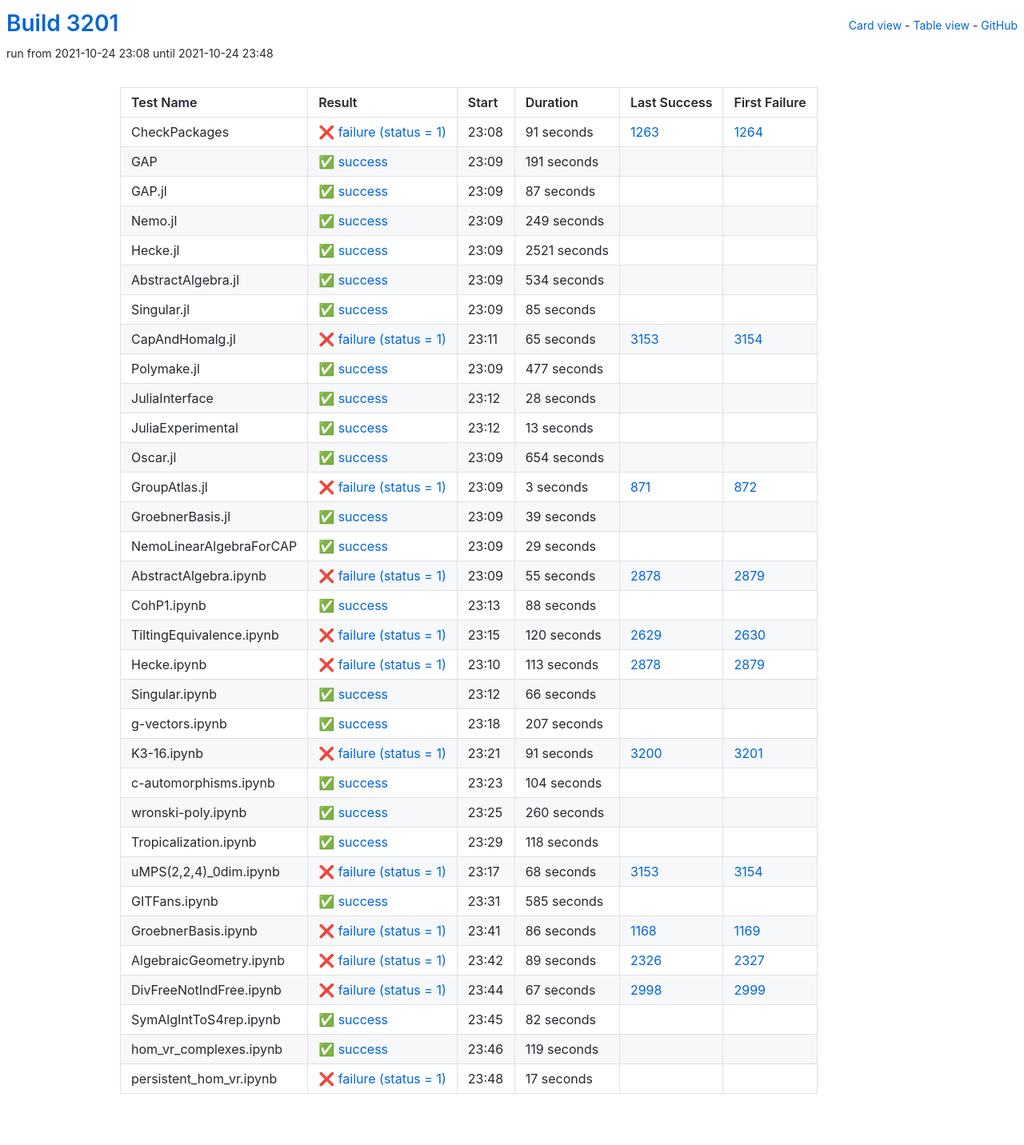
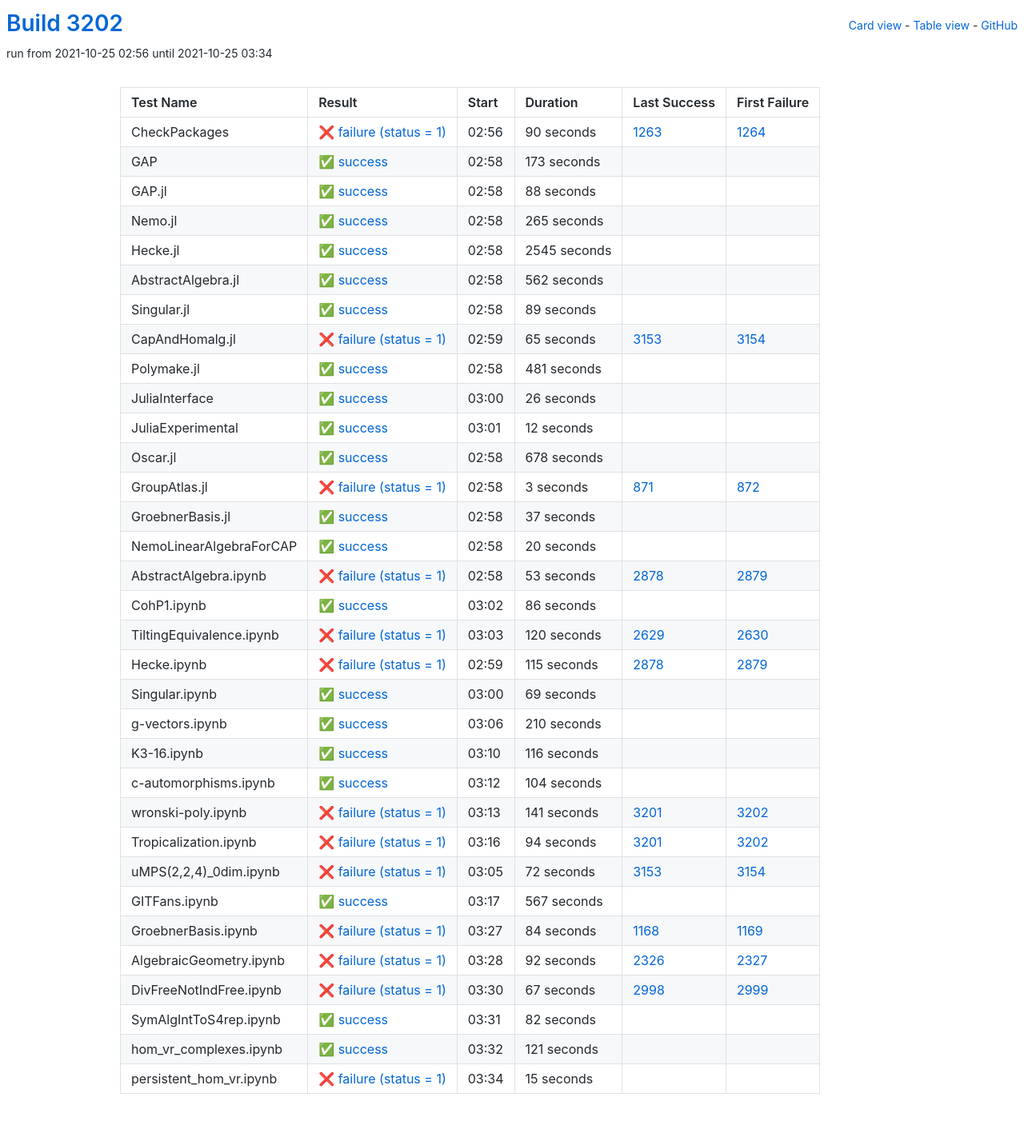
Before and after one commit to oscar-system/oscar-ci-status-stable, a Jekyll site: the page built from table.html, in a window 1280 px wide. Shown: the whole page at 80% size. Built offline with Jekyll 4.4.1, drawn with Linux system fonts in a browser that asks for light colours.

Commit message:
Build #3202

```diff
--- a/_data/ci.yml
+++ b/_data/ci.yml
@@ -1,6 +1,6 @@
 ---
-build: 3201
-build_url: https://oscarci.mathematik.uni-kl.de/job/oscar-stable/3201/
+build: 3202
+build_url: https://oscarci.mathematik.uni-kl.de/job/oscar-stable/3202/
 job: oscar-stable
 organization: oscar-system
 repo: oscar-ci-status-stable
@@ -8,92 +8,92 @@ repourl: https://github.com/oscar-system/oscar-ci-status-stable
 tests:
 - name: CheckPackages
   id: checkpackages
-  log: https://oscarci.mathematik.uni-kl.de/job/oscar-stable/3201/artifact/logs/build-3201/CheckPackages.log
-  start: 2021-10-24 23:08
+  log: https://oscarci.mathematik.uni-kl.de/job/oscar-stable/3202/artifact/logs/build-3202/CheckPackages.log
+  start: 2021-10-25 02:56
   success: false
   exitcode: 1
   status: failure
-  duration: 91
+  duration: 90
   last_success: 1263
   last_success_url: https://oscarci.mathematik.uni-kl.de/job/oscar-stable/1263/
   first_failure: 1264
   first_failure_url: https://oscarci.mathematik.uni-kl.de/job/oscar-stable/1264/
 - name: GAP
   id: gap
-  log: https://oscarci.mathematik.uni-kl.de/job/oscar-stable/3201/artifact/logs/build-3201/GAP.log
-  start: 2021-10-24 23:09
+  log: https://oscarci.mathematik.uni-kl.de/job/oscar-stable/3202/artifact/logs/build-3202/GAP.log
+  start: 2021-10-25 02:58
   success: true
   exitcode: 0
   status: success
-  duration: 191
+  duration: 173
   last_success: false
   last_success_url:
   first_failure: false
   first_failure_url:
 - name: GAP.jl
   id: gap-jl
-  log: https://oscarci.mathematik.uni-kl.de/job/oscar-stable/3201/artifact/logs/build-3201/GAP.jl.log
-  start: 2021-10-24 23:09
+  log: https://oscarci.mathematik.uni-kl.de/job/oscar-stable/3202/artifact/logs/build-3202/GAP.jl.log
+  start: 2021-10-25 02:58
   success: true
   exitcode: 0
   status: success
-  duration: 87
+  duration: 88
   last_success: false
   last_success_url:
   first_failure: false
   first_failure_url:
 - name: Nemo.jl
   id: nemo-jl
-  log: https://oscarci.mathematik.uni-kl.de/job/oscar-stable/3201/artifact/logs/build-3201/Nemo.jl.log
-  start: 2021-10-24 23:09
+  log: https://oscarci.mathematik.uni-kl.de/job/oscar-stable/3202/artifact/logs/build-3202/Nemo.jl.log
+  start: 2021-10-25 02:58
   success: true
   exitcode: 0
   status: success
-  duration: 249
+  duration: 265
   last_success: false
   last_success_url:
   first_failure: false
   first_failure_url:
 - name: Hecke.jl
   id: hecke-jl
-  log: https://oscarci.mathematik.uni-kl.de/job/oscar-stable/3201/artifact/logs/build-3201/Hecke.jl.log
-  start: 2021-10-24 23:09
+  log: https://oscarci.mathematik.uni-kl.de/job/oscar-stable/3202/artifact/logs/build-3202/Hecke.jl.log
+  start: 2021-10-25 02:58
   success: true
   exitcode: 0
   status: success
-  duration: 2521
+  duration: 2545
   last_success: false
   last_success_url:
   first_failure: false
   first_failure_url:
 - name: AbstractAlgebra.jl
   id: abstractalgebra-jl
-  log: https://oscarci.mathematik.uni-kl.de/job/oscar-stable/3201/artifact/logs/build-3201/AbstractAlgebra.jl.log
-  start: 2021-10-24 23:09
+  log: https://oscarci.mathematik.uni-kl.de/job/oscar-stable/3202/artifact/logs/build-3202/AbstractAlgebra.jl.log
+  start: 2021-10-25 02:58
   success: true
   exitcode: 0
   status: success
-  duration: 534
+  duration: 562
   last_success: false
   last_success_url:
   first_failure: false
   first_failure_url:
 - name: Singular.jl
   id: singular-jl
-  log: https://oscarci.mathematik.uni-kl.de/job/oscar-stable/3201/artifact/logs/build-3201/Singular.jl.log
-  start: 2021-10-24 23:09
+  log: https://oscarci.mathematik.uni-kl.de/job/oscar-stable/3202/artifact/logs/build-3202/Singular.jl.log
+  start: 2021-10-25 02:58
   success: true
   exitcode: 0
   status: success
-  duration: 85
+  duration: 89
   last_success: false
   last_success_url:
   first_failure: false
   first_failure_url:
 - name: CapAndHomalg.jl
   id: capandhomalg-jl
-  log: https://oscarci.mathematik.uni-kl.de/job/oscar-stable/3201/artifact/logs/build-3201/CapAndHomalg.jl.log
-  start: 2021-10-24 23:11
+  log: https://oscarci.mathematik.uni-kl.de/job/oscar-stable/3202/artifact/logs/build-3202/CapAndHomalg.jl.log
+  start: 2021-10-25 02:59
   success: false
   exitcode: 1
   status: failure
@@ -104,56 +104,56 @@ tests:
   first_failure_url: https://oscarci.mathematik.uni-kl.de/job/oscar-stable/3154/
 - name: Polymake.jl
   id: polymake-jl
-  log: https://oscarci.mathematik.uni-kl.de/job/oscar-stable/3201/artifact/logs/build-3201/Polymake.jl.log
-  start: 2021-10-24 23:09
+  log: https://oscarci.mathematik.uni-kl.de/job/oscar-stable/3202/artifact/logs/build-3202/Polymake.jl.log
+  start: 2021-10-25 02:58
   success: true
   exitcode: 0
   status: success
-  duration: 477
+  duration: 481
   last_success: false
   last_success_url:
   first_failure: false
   first_failure_url:
 - name: JuliaInterface
   id: juliainterface
-  log: https://oscarci.mathematik.uni-kl.de/job/oscar-stable/3201/artifact/logs/build-3201/JuliaInterface.log
-  start: 2021-10-24 23:12
+  log: https://oscarci.mathematik.uni-kl.de/job/oscar-stable/3202/artifact/logs/build-3202/JuliaInterface.log
+  start: 2021-10-25 03:00
   success: true
   exitcode: 0
   status: success
-  duration: 28
+  duration: 26
   last_success: false
   last_success_url:
   first_failure: false
   first_failure_url:
 - name: JuliaExperimental
   id: juliaexperimental
-  log: https://oscarci.mathematik.uni-kl.de/job/oscar-stable/3201/artifact/logs/build-3201/JuliaExperimental.log
-  start: 2021-10-24 23:12
+  log: https://oscarci.mathematik.uni-kl.de/job/oscar-stable/3202/artifact/logs/build-3202/JuliaExperimental.log
+  start: 2021-10-25 03:01
   success: true
   exitcode: 0
   status: success
-  duration: 13
+  duration: 12
   last_success: false
   last_success_url:
   first_failure: false
   first_failure_url:
 - name: Oscar.jl
   id: oscar-jl
-  log: https://oscarci.mathematik.uni-kl.de/job/oscar-stable/3201/artifact/logs/build-3201/Oscar.jl.log
-  start: 2021-10-24 23:09
+  log: https://oscarci.mathematik.uni-kl.de/job/oscar-stable/3202/artifact/logs/build-3202/Oscar.jl.log
+  start: 2021-10-25 02:58
   success: true
   exitcode: 0
   status: success
-  duration: 654
+  duration: 678
   last_success: false
   last_success_url:
   first_failure: false
   first_failure_url:
 - name: GroupAtlas.jl
   id: groupatlas-jl
-  log: https://oscarci.mathematik.uni-kl.de/job/oscar-stable/3201/artifact/logs/build-3201/GroupAtlas.jl.log
-  start: 2021-10-24 23:09
+  log: https://oscarci.mathematik.uni-kl.de/job/oscar-stable/3202/artifact/logs/build-3202/GroupAtlas.jl.log
+  start: 2021-10-25 02:58
   success: false
   exitcode: 1
   status: failure
@@ -164,56 +164,56 @@ tests:
   first_failure_url: https://oscarci.mathematik.uni-kl.de/job/oscar-stable/872/
 - name: GroebnerBasis.jl
   id: groebnerbasis-jl
-  log: https://oscarci.mathematik.uni-kl.de/job/oscar-stable/3201/artifact/logs/build-3201/GroebnerBasis.jl.log
-  start: 2021-10-24 23:09
+  log: https://oscarci.mathematik.uni-kl.de/job/oscar-stable/3202/artifact/logs/build-3202/GroebnerBasis.jl.log
+  start: 2021-10-25 02:58
   success: true
   exitcode: 0
   status: success
-  duration: 39
+  duration: 37
   last_success: false
   last_success_url:
   first_failure: false
   first_failure_url:
 - name: NemoLinearAlgebraForCAP
   id: nemolinearalgebraforcap
-  log: https://oscarci.mathematik.uni-kl.de/job/oscar-stable/3201/artifact/logs/build-3201/NemoLinearAlgebraForCAP.log
-  start: 2021-10-24 23:09
+  log: https://oscarci.mathematik.uni-kl.de/job/oscar-stable/3202/artifact/logs/build-3202/NemoLinearAlgebraForCAP.log
+  start: 2021-10-25 02:58
   success: true
   exitcode: 0
   status: success
-  duration: 29
+  duration: 20
   last_success: false
   last_success_url:
   first_failure: false
   first_failure_url:
 - name: AbstractAlgebra.ipynb
   id: abstractalgebra-ipynb
-  log: https://oscarci.mathematik.uni-kl.de/job/oscar-stable/3201/artifact/logs/build-3201/AbstractAlgebra.ipynb.log
-  start: 2021-10-24 23:09
+  log: https://oscarci.mathematik.uni-kl.de/job/oscar-stable/3202/artifact/logs/build-3202/AbstractAlgebra.ipynb.log
+  start: 2021-10-25 02:58
   success: false
   exitcode: 1
   status: failure
-  duration: 55
+  duration: 53
   last_success: 2878
   last_success_url: https://oscarci.mathematik.uni-kl.de/job/oscar-stable/2878/
   first_failure: 2879
   first_failure_url: https://oscarci.mathematik.uni-kl.de/job/oscar-stable/2879/
 - name: CohP1.ipynb
   id: cohp1-ipynb
-  log: https://oscarci.mathematik.uni-kl.de/job/oscar-stable/3201/artifact/logs/build-3201/CohP1.ipynb.log
-  start: 2021-10-24 23:13
+  log: https://oscarci.mathematik.uni-kl.de/job/oscar-stable/3202/artifact/logs/build-3202/CohP1.ipynb.log
+  start: 2021-10-25 03:02
   success: true
   exitcode: 0
   status: success
-  duration: 88
+  duration: 86
   last_success: false
   last_success_url:
   first_failure: false
   first_failure_url:
 - name: TiltingEquivalence.ipynb
   id: tiltingequivalence-ipynb
-  log: https://oscarci.mathematik.uni-kl.de/job/oscar-stable/3201/artifact/logs/build-3201/TiltingEquivalence.ipynb.log
-  start: 2021-10-24 23:15
+  log: https://oscarci.mathematik.uni-kl.de/job/oscar-stable/3202/artifact/logs/build-3202/TiltingEquivalence.ipynb.log
+  start: 2021-10-25 03:03
   success: false
   exitcode: 1
   status: failure
@@ -224,56 +224,56 @@ tests:
   first_failure_url: https://oscarci.mathematik.uni-kl.de/job/oscar-stable/2630/
 - name: Hecke.ipynb
   id: hecke-ipynb
-  log: https://oscarci.mathematik.uni-kl.de/job/oscar-stable/3201/artifact/logs/build-3201/Hecke.ipynb.log
-  start: 2021-10-24 23:10
+  log: https://oscarci.mathematik.uni-kl.de/job/oscar-stable/3202/artifact/logs/build-3202/Hecke.ipynb.log
+  start: 2021-10-25 02:59
   success: false
   exitcode: 1
   status: failure
-  duration: 113
+  duration: 115
   last_success: 2878
   last_success_url: https://oscarci.mathematik.uni-kl.de/job/oscar-stable/2878/
   first_failure: 2879
   first_failure_url: https://oscarci.mathematik.uni-kl.de/job/oscar-stable/2879/
 - name: Singular.ipynb
   id: singular-ipynb
-  log: https://oscarci.mathematik.uni-kl.de/job/oscar-stable/3201/artifact/logs/build-3201/Singular.ipynb.log
-  start: 2021-10-24 23:12
+  log: https://oscarci.mathematik.uni-kl.de/job/oscar-stable/3202/artifact/logs/build-3202/Singular.ipynb.log
+  start: 2021-10-25 03:00
   success: true
   exitcode: 0
   status: success
-  duration: 66
+  duration: 69
   last_success: false
   last_success_url:
   first_failure: false
   first_failure_url:
 - name: g-vectors.ipynb
   id: g-vectors-ipynb
-  log: https://oscarci.mathematik.uni-kl.de/job/oscar-stable/3201/artifact/logs/build-3201/g-vectors.ipynb.log
-  start: 2021-10-24 23:18
+  log: https://oscarci.mathematik.uni-kl.de/job/oscar-stable/3202/artifact/logs/build-3202/g-vectors.ipynb.log
+  start: 2021-10-25 03:06
   success: true
   exitcode: 0
   status: success
-  duration: 207
+  duration: 210
   last_success: false
   last_success_url:
   first_failure: false
   first_failure_url:
 - name: K3-16.ipynb
   id: k3-16-ipynb
-  log: https://oscarci.mathematik.uni-kl.de/job/oscar-stable/3201/artifact/logs/build-3201/K3-16.ipynb.log
-  start: 2021-10-24 23:21
-  success: false
-  exitcode: 1
-  status: failure
-  duration: 91
-  last_success: 3200
-  last_success_url: https://oscarci.mathematik.uni-kl.de/job/oscar-stable/3200/
-  first_failure: 3201
-  first_failure_url: https://oscarci.mathematik.uni-kl.de/job/oscar-stable/3201/
+  log: https://oscarci.mathematik.uni-kl.de/job/oscar-stable/3202/artifact/logs/build-3202/K3-16.ipynb.log
+  start: 2021-10-25 03:10
+  success: true
+  exitcode: 0
+  status: success
+  duration: 116
+  last_success: false
+  last_success_url:
+  first_failure: false
+  first_failure_url:
 - name: c-automorphisms.ipynb
   id: c-automorphisms-ipynb
-  log: https://oscarci.mathematik.uni-kl.de/job/oscar-stable/3201/artifact/logs/build-3201/c-automorphisms.ipynb.log
-  start: 2021-10-24 23:23
+  log: https://oscarci.mathematik.uni-kl.de/job/oscar-stable/3202/artifact/logs/build-3202/c-automorphisms.ipynb.log
+  start: 2021-10-25 03:12
   success: true
   exitcode: 0
   status: success
@@ -284,80 +284,80 @@ tests:
   first_failure_url:
 - name: wronski-poly.ipynb
   id: wronski-poly-ipynb
-  log: https://oscarci.mathematik.uni-kl.de/job/oscar-stable/3201/artifact/logs/build-3201/wronski-poly.ipynb.log
-  start: 2021-10-24 23:25
-  success: true
-  exitcode: 0
-  status: success
-  duration: 260
-  last_success: false
-  last_success_url:
-  first_failure: false
-  first_failure_url:
-- name: Tropicalization.ipynb
-  id: tropicalization-ipynb
-  log: https://oscarci.mathematik.uni-kl.de/job/oscar-stable/3201/artifact/logs/build-3201/Tropicalization.ipynb.log
-  start: 2021-10-24 23:29
-  success: true
-  exitcode: 0
-  status: success
-  duration: 118
-  last_success: false
-  last_success_url:
-  first_failure: false
-  first_failure_url:
-- name: uMPS(2,2,4)_0dim.ipynb
-  id: umps-2-2-4-0dim-ipynb
-  log: https://oscarci.mathematik.uni-kl.de/job/oscar-stable/3201/artifact/logs/build-3201/uMPS-2-2-4-_0dim.ipynb.log
-  start: 2021-10-24 23:17
+  log: https://oscarci.mathematik.uni-kl.de/job/oscar-stable/3202/artifact/logs/build-3202/wronski-poly.ipynb.log
+  start: 2021-10-25 03:13
   success: false
   exitcode: 1
   status: failure
-  duration: 68
+  duration: 141
+  last_success: 3201
+  last_success_url: https://oscarci.mathematik.uni-kl.de/job/oscar-stable/3201/
+  first_failure: 3202
+  first_failure_url: https://oscarci.mathematik.uni-kl.de/job/oscar-stable/3202/
+- name: Tropicalization.ipynb
+  id: tropicalization-ipynb
+  log: https://oscarci.mathematik.uni-kl.de/job/oscar-stable/3202/artifact/logs/build-3202/Tropicalization.ipynb.log
+  start: 2021-10-25 03:16
+  success: false
+  exitcode: 1
+  status: failure
+  duration: 94
+  last_success: 3201
+  last_success_url: https://oscarci.mathematik.uni-kl.de/job/oscar-stable/3201/
+  first_failure: 3202
+  first_failure_url: https://oscarci.mathematik.uni-kl.de/job/oscar-stable/3202/
+- name: uMPS(2,2,4)_0dim.ipynb
+  id: umps-2-2-4-0dim-ipynb
+  log: https://oscarci.mathematik.uni-kl.de/job/oscar-stable/3202/artifact/logs/build-3202/uMPS-2-2-4-_0dim.ipynb.log
+  start: 2021-10-25 03:05
+  success: false
+  exitcode: 1
+  status: failure
+  duration: 72
   last_success: 3153
   last_success_url: https://oscarci.mathematik.uni-kl.de/job/oscar-stable/3153/
   first_failure: 3154
   first_failure_url: https://oscarci.mathematik.uni-kl.de/job/oscar-stable/3154/
 - name: GITFans.ipynb
   id: gitfans-ipynb
-  log: https://oscarci.mathematik.uni-kl.de/job/oscar-stable/3201/artifact/logs/build-3201/GITFans.ipynb.log
-  start: 2021-10-24 23:31
+  log: https://oscarci.mathematik.uni-kl.de/job/oscar-stable/3202/artifact/logs/build-3202/GITFans.ipynb.log
+  start: 2021-10-25 03:17
   success: true
   exitcode: 0
   status: success
-  duration: 585
+  duration: 567
   last_success: false
   last_success_url:
   first_failure: false
   first_failure_url:
 - name: GroebnerBasis.ipynb
   id: groebnerbasis-ipynb
-  log: https://oscarci.mathematik.uni-kl.de/job/oscar-stable/3201/artifact/logs/build-3201/GroebnerBasis.ipynb.log
-  start: 2021-10-24 23:41
+  log: https://oscarci.mathematik.uni-kl.de/job/oscar-stable/3202/artifact/logs/build-3202/GroebnerBasis.ipynb.log
+  start: 2021-10-25 03:27
   success: false
   exitcode: 1
   status: failure
-  duration: 86
+  duration: 84
   last_success: 1168
   last_success_url: https://oscarci.mathematik.uni-kl.de/job/oscar-stable/1168/
   first_failure: 1169
   first_failure_url: https://oscarci.mathematik.uni-kl.de/job/oscar-stable/1169/
 - name: AlgebraicGeometry.ipynb
   id: algebraicgeometry-ipynb
-  log: https://oscarci.mathematik.uni-kl.de/job/oscar-stable/3201/artifact/logs/build-3201/AlgebraicGeometry.ipynb.log
-  start: 2021-10-24 23:42
+  log: https://oscarci.mathematik.uni-kl.de/job/oscar-stable/3202/artifact/logs/build-3202/AlgebraicGeometry.ipynb.log
+  start: 2021-10-25 03:28
   success: false
   exitcode: 1
   status: failure
-  duration: 89
+  duration: 92
   last_success: 2326
   last_success_url: https://oscarci.mathematik.uni-kl.de/job/oscar-stable/2326/
   first_failure: 2327
   first_failure_url: https://oscarci.mathematik.uni-kl.de/job/oscar-stable/2327/
 - name: DivFreeNotIndFree.ipynb
   id: divfreenotindfree-ipynb
-  log: https://oscarci.mathematik.uni-kl.de/job/oscar-stable/3201/artifact/logs/build-3201/DivFreeNotIndFree.ipynb.log
-  start: 2021-10-24 23:44
+  log: https://oscarci.mathematik.uni-kl.de/job/oscar-stable/3202/artifact/logs/build-3202/DivFreeNotIndFree.ipynb.log
+  start: 2021-10-25 03:30
   success: false
   exitcode: 1
   status: failure
@@ -368,8 +368,8 @@ tests:
   first_failure_url: https://oscarci.mathematik.uni-kl.de/job/oscar-stable/2999/
 - name: SymAlgIntToS4rep.ipynb
   id: symalginttos4rep-ipynb
-  log: https://oscarci.mathematik.uni-kl.de/job/oscar-stable/3201/artifact/logs/build-3201/SymAlgIntToS4rep.ipynb.log
-  start: 2021-10-24 23:45
+  log: https://oscarci.mathematik.uni-kl.de/job/oscar-stable/3202/artifact/logs/build-3202/SymAlgIntToS4rep.ipynb.log
+  start: 2021-10-25 03:31
   success: true
   exitcode: 0
   status: success
@@ -380,24 +380,24 @@ tests:
   first_failure_url:
 - name: hom_vr_complexes.ipynb
   id: hom-vr-complexes-ipynb
-  log: https://oscarci.mathematik.uni-kl.de/job/oscar-stable/3201/artifact/logs/build-3201/hom_vr_complexes.ipynb.log
-  start: 2021-10-24 23:46
+  log: https://oscarci.mathematik.uni-kl.de/job/oscar-stable/3202/artifact/logs/build-3202/hom_vr_complexes.ipynb.log
+  start: 2021-10-25 03:32
   success: true
   exitcode: 0
   status: success
-  duration: 119
+  duration: 121
   last_success: false
   last_success_url:
   first_failure: false
   first_failure_url:
 - name: persistent_hom_vr.ipynb
   id: persistent-hom-vr-ipynb
-  log: https://oscarci.mathematik.uni-kl.de/job/oscar-stable/3201/artifact/logs/build-3201/persistent_hom_vr.ipynb.log
-  start: 2021-10-24 23:48
+  log: https://oscarci.mathematik.uni-kl.de/job/oscar-stable/3202/artifact/logs/build-3202/persistent_hom_vr.ipynb.log
+  start: 2021-10-25 03:34
   success: false
   exitcode: 1
   status: failure
-  duration: 17
+  duration: 15
   last_success: false
   last_success_url:
   first_failure: false
```
Also changed, not shown: README.md.
